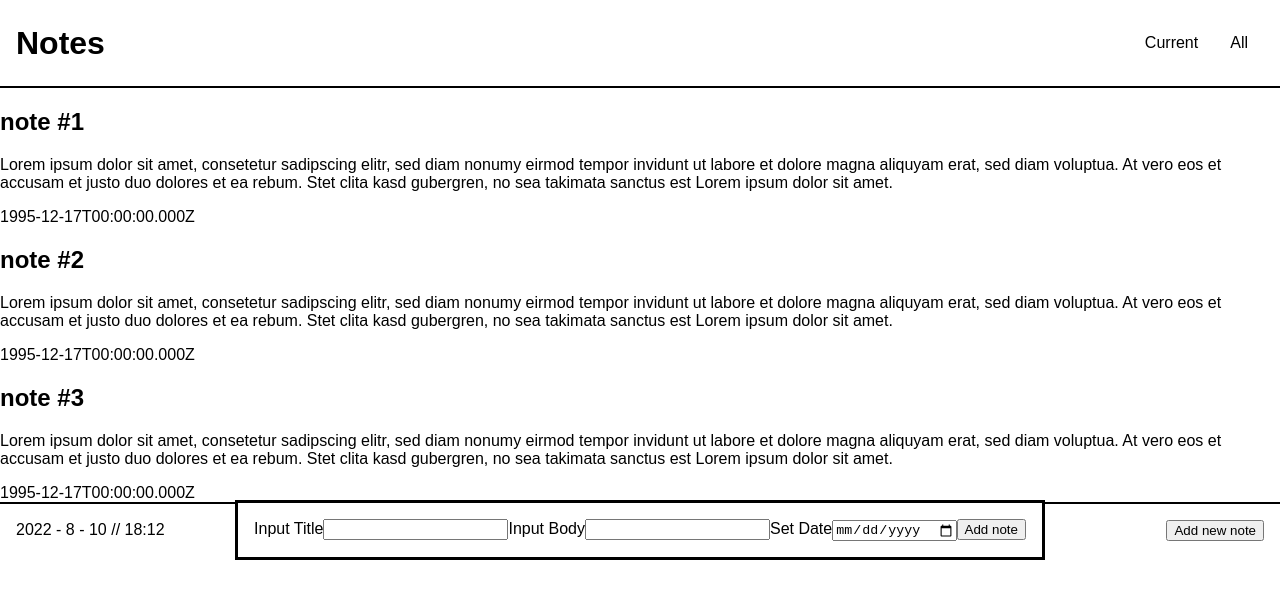
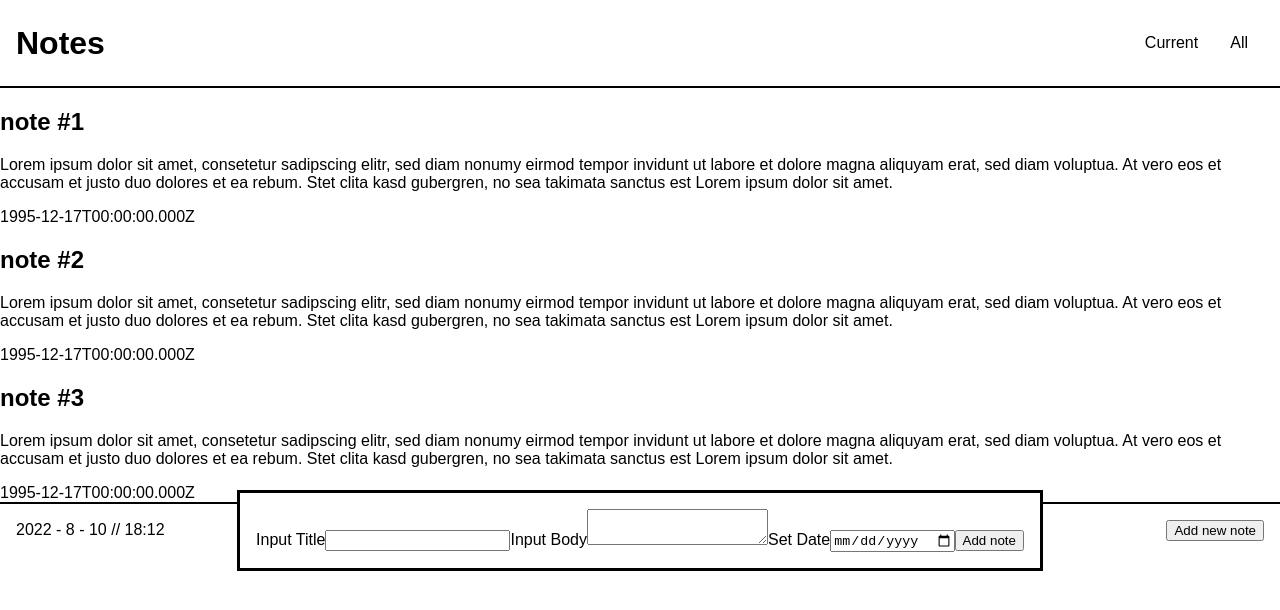
Before and after one commit to yannhn/notes, a React (Create React App) app: page / in a window 1280 px wide. Both pictures are taken after a click on the button "Add new note". Shown: the top 610 px of the page. Built offline with nearby package versions, Linux system fonts and the light colour scheme.

Commit message:
implement newNote input

```diff
--- a/src/components/InputNewNote/InputNote/InputNote.js
+++ b/src/components/InputNewNote/InputNote/InputNote.js
@@ -1,12 +1,45 @@
+import { nanoid } from "nanoid";
+import { useState } from "react";
+import useStore from "../../../hooks/useStore";
+
 export default function InputNote() {
+  const [newTitle, setNewTitle] = useState("");
+  const [newBody, setNewBody] = useState("");
+  const [newDate, setNewDate] = useState("");
+
+  const addNote = useStore((state) => state.addNote);
+
+  const submitHandler = (event) => {
+    event.preventDefault();
+    const newNote = {
+      id: nanoid(),
+      title: newTitle,
+      body: newBody,
+      date: newDate,
+    };
+    addNote(newNote);
+  };
+
   return (
-    <form>
+    <form onSubmit={submitHandler}>
       <label htmlFor="title">Input Title</label>
-      <input id="title" type="text" />
+      <input
+        id="title"
+        type="text"
+        onChange={(event) => setNewTitle(event.target.value)}
+      />
       <label htmlFor="body">Input Body</label>
-      <input id="body" type="text" />
+      <textarea
+        id="body"
+        type="text"
+        onChange={(event) => setNewBody(event.target.value)}
+      />
       <label htmlFor="date">Set Date</label>
-      <input id="date" type="date" />
+      <input
+        id="date"
+        type="date"
+        onChange={(event) => setNewDate(event.target.value)}
+      />
       <button type="submit">Add note</button>
     </form>
   );
--- a/src/hooks/useStore.js
+++ b/src/hooks/useStore.js
@@ -23,6 +23,11 @@ const useStore = create((set) => {
         date: new Date("December 17, 1995").toISOString(),
       },
     ],
+    addNote: ({ title, body, date }) => {
+      set((state) => {
+        return { notes: [...state.notes, { id: nanoid(), title, body, date }] };
+      });
+    },
   };
 });
 
```
